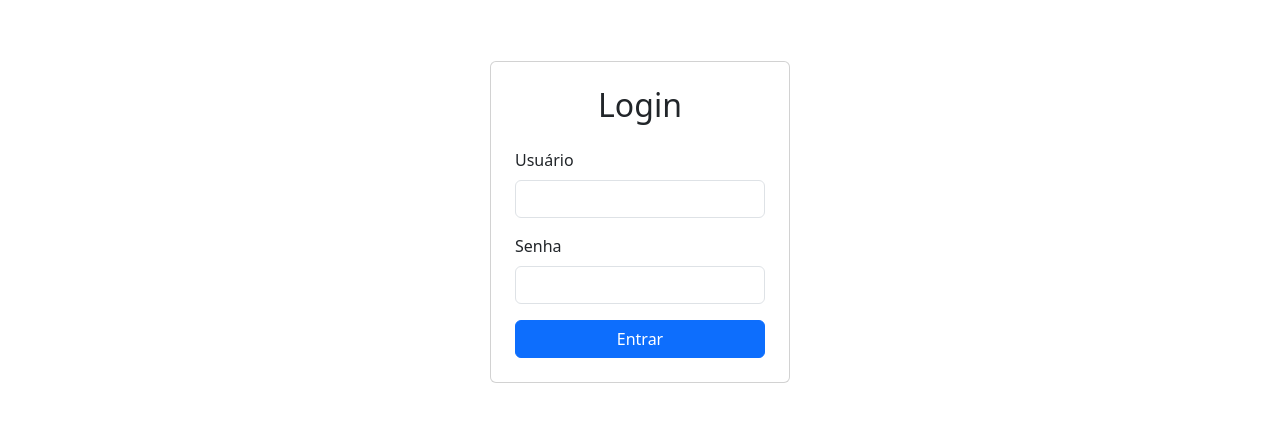
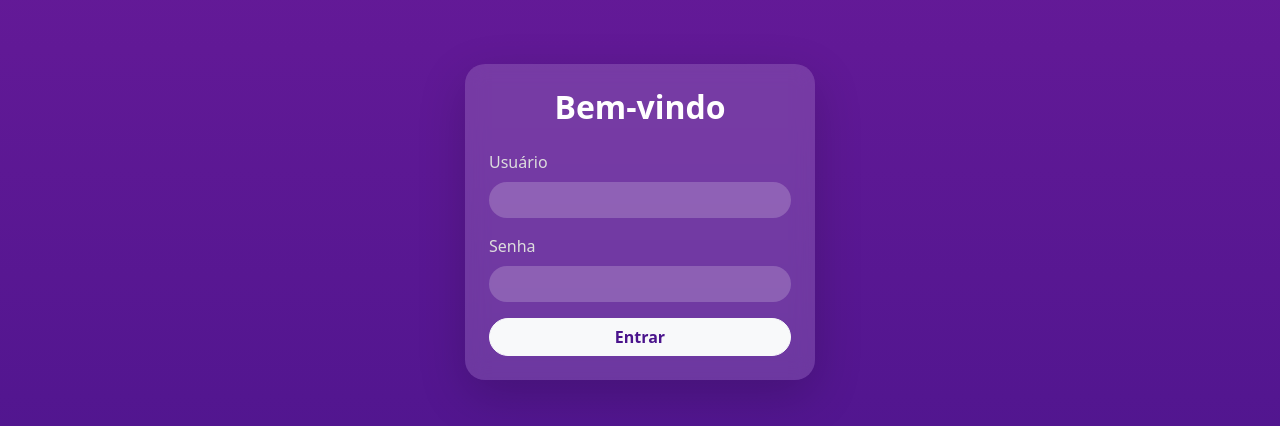
Before and after one commit to MayumiNascimento/projeto-salao-front, a React (Create React App) app: page /login in a window 1280 px wide. Shown: the part 178-604 px from the top of the page. Built offline with nearby package versions, Linux system fonts and the light colour scheme; no server answers.

Commit message:
add Comissão / correções

```diff
--- a/src/App.tsx
+++ b/src/App.tsx
@@ -9,7 +9,7 @@ import Relatorio from './pages/Relatorio/relatorio';
 import Agenda from './pages/Agenda/Agenda';
 import Dashboard from './pages/Dashboard/Dashboard';
 import AgendaFuncionario from './pages/AgendaFuncionario/AgendaFuncionario';
-
+import Comissao from './pages/Comissao/Comissao';
 
   // Função auxiliar para pegar o tipo do usuário logado
     const getTipo = () => {
@@ -119,6 +119,16 @@ function App() {
             </FuncRoute>
           }
         />
+        <Route
+          path="/comissoes"
+          element={
+            <FuncRoute>
+              <Layout>
+                <Comissao />
+              </Layout>
+            </FuncRoute>
+          }
+        />
       </Routes>
     </Router>
   );
--- a/src/components/Sidebar/sidebar.tsx
+++ b/src/components/Sidebar/sidebar.tsx
@@ -71,12 +71,21 @@ function Sidebar() {
           )}
 
           {tipo === 'funcionario' && (
+            <>
               <li className="nav-item">
                 <Link to="/agendaFuncionario" className="nav-link text-light px-2">
                   <i className="bi bi-calendar4-week fs-5"></i>
                   <span className="d-none d-md-inline ms-1">Minha agenda</span>
                 </Link>
               </li>
+              <li className="nav-item">
+                <Link to="/comissoes" className="nav-link text-light px-2">
+                  <i className="bi bi-calendar4-week fs-5"></i>
+                  <span className="d-none d-md-inline ms-1">Minhas comissões</span>
+                </Link>
+              </li>
+
+            </>
           )}
         </ul>
 
@@ -88,7 +97,7 @@ function Sidebar() {
             aria-expanded="false"
           >
             <i className="bi bi-person fs-5"></i>
-            <span className="d-none d-md-inline ms-2">{usuario?.nome || 'Usuário'}</span>
+            <span className="d-none d-md-inline ms-2" style={{fontSize: 20}}>{usuario?.nome || 'Usuário'}</span>
           </button>
           <ul className="dropdown-menu dropdown-menu-dark text-small shadow" aria-labelledby="dropdownUser1">
             <li>
--- a/src/components/modalAgenda/AddAgendamentoModal.tsx
+++ b/src/components/modalAgenda/AddAgendamentoModal.tsx
@@ -181,6 +181,7 @@ const AddAgendamentoModal: React.FC<AddAgendamentoModalProps> = ({ show, onClose
                     id="clienteTelefone"
                     value={clienteTelefone}
                     onChange={(e) => setClienteTelefone(e.target.value)}
+                    placeholder='Apenas numeros'
                     required
                   />
                 </div>
@@ -251,7 +252,7 @@ const AddAgendamentoModal: React.FC<AddAgendamentoModalProps> = ({ show, onClose
                   />
                 </div>
                 <div className="mb-3 col-md-6">
-                  <label htmlFor="desconto">Desconto (opcional):</label>
+                  <label htmlFor="desconto">Desconto:</label>
                   <input
                     type="number"
                     className="form-control"
@@ -285,7 +286,7 @@ const AddAgendamentoModal: React.FC<AddAgendamentoModalProps> = ({ show, onClose
               </div>
 
               <button type="submit" className="btn btn-primary">
-                Salvar Evento
+                Salvar
               </button>
             </form>
           </div>
--- a/src/components/modalAgenda/ViewAgendamentoModal.tsx
+++ b/src/components/modalAgenda/ViewAgendamentoModal.tsx
@@ -282,7 +282,7 @@ const handleUpdateStatus = async () => {
           <div className="modal-footer">
             <button
               type="button"
-              className="btn btn-warning me-2"
+              className="btn background-custom text-white me-2"
               onClick={() => {
                 onUpdate(agendamento);
               }}
--- a/src/components/whatsappStatus/WhatsAppStatus.tsx
+++ b/src/components/whatsappStatus/WhatsAppStatus.tsx
@@ -12,10 +12,10 @@ function WhatsAppStatus() {
     socket.on('whatsappStatus', (newStatus: string) => {
       setStatus(newStatus);
 
-      if (newStatus === 'connected') {
+      if (newStatus.toLowerCase() === 'connected') {
          setQrCode(null); // Remove o QR Code quando conectado
-        setVisible(true); // Mostra painel para a mensagem "Conectado"
-      } else if (newStatus === 'disconnected' || newStatus === 'timeout') {
+         setVisible(true); // Mostra painel para a mensagem "Conectado"
+      } else if (newStatus.toLowerCase() === 'disconnected' || newStatus.toLowerCase() === 'timeout') {
         setVisible(true); // Exibe se desconectado ou aguardando
       }
     });
@@ -41,26 +41,25 @@ function WhatsAppStatus() {
     return null;
   }
 
+  console.log('status recebido ',status)
+
   return (
-     <div className="d-flex flex-column align-items-center">
-      {status === 'CONNECTED' || 'connected' ? (
-        <div className="text-success">
-          <p style={{ fontWeight: 'bold', fontSize: '1.2rem' }}>WhatsApp conectado com sucesso!</p>
-        </div>
-      ) : qrCode ? (
+  <div className="d-flex flex-column align-items-center">
+    {status === 'CONNECTED' || status === 'connected' ? (
+      <div className="text-success">
+        <p style={{ fontWeight: 'bold', fontSize: '1.2rem' }}>
+          ✅ WhatsApp conectado com sucesso!
+        </p>
+      </div>
+    ) :
+      qrCode ? (
         <img
           src={qrCode}
           alt="QR Code do WhatsApp"
           style={{ width: '200px', height: 'auto', borderRadius: '6px' }}
         />
-      ) : (
-        <div className="d-flex flex-column align-items-center">
-          <div className="spinner-border text-primary mb-3" role="status"></div>
-          <p className="text-muted mb-0">Aguardando QR Code do WhatsApp...</p>
-        </div>
-      )}
-
-    </div>
+      ) : null }
+  </div>
   );
 }
 
--- a/src/pages/AgendaFuncionario/AgendaFuncionario.tsx
+++ b/src/pages/AgendaFuncionario/AgendaFuncionario.tsx
@@ -1,5 +1,4 @@
 import { useState, useEffect } from 'react';
-
 import api from '../../services/api';
 import FullCalendar from '@fullcalendar/react';
 import dayGridPlugin from '@fullcalendar/daygrid';
@@ -78,7 +77,7 @@ return (
                 icon: 'info',
                 confirmButtonText: 'Fechar',
                 customClass: {
-                  popup: 'text-start',
+                popup: 'text-start',
                 },
               });
             }}
--- /dev/null
+++ b/src/pages/Comissao/Comissao.tsx
@@ -0,0 +1,56 @@
+import { useEffect, useState } from 'react';
+import api from '../../services/api';
+
+function Comissao() {
+  const [comissoes, setComissoes] = useState<any[]>([]);
+  const [totalComissao, setTotalComissao] = useState<number>(0);
+  const [periodo, setPeriodo] = useState<string>('semana');
+
+  useEffect(() => {
+    fetchComissoes();
+  }, [periodo]);
+
+  const fetchComissoes = async () => {
+    try {
+      const response = await api.get(`/api/comissoes?periodo=${periodo}`);
+      setComissoes(response.data.comissoes);
+      setTotalComissao(response.data.totalComissao);
+    } catch (erro) {
+      console.error("Erro ao carregar comissões:", erro);
+    }
+  };
+
+  return (
+    <div className="container mt-4">
+      <h2>💰 Minhas Comissões</h2>
+      <div className="mb-3">
+        <label className="form-label">Filtrar por período:</label>
+        <select value={periodo} onChange={(e) => setPeriodo(e.target.value)} className="form-select w-auto">
+          <option value="dia">Hoje</option>
+          <option value="semana">Últimos 7 dias</option>
+        </select>
+      </div>
+
+      <h4>Total: R$ {totalComissao.toFixed(2)}</h4>
+
+      <table className="table table-bordered mt-3">
+        <thead>
+          <tr>
+            <th>Data</th>
+            <th>Comissão (R$)</th>
+          </tr>
+        </thead>
+        <tbody>
+          {comissoes.map((c) => (
+            <tr key={c.id}>
+              <td>{new Date(c.dia).toLocaleDateString()}</td>
+              <td>R$ {c.comissao.toFixed(2)}</td>
+            </tr>
+          ))}
+        </tbody>
+      </table>
+    </div>
+  );
+}
+
+export default Comissao;
--- a/src/pages/Login/Login.tsx
+++ b/src/pages/Login/Login.tsx
@@ -56,37 +56,55 @@ function Login() {
   };
 
   return (
-    <div className="d-flex justify-content-center align-items-center vh-100">
-      <div className="card p-4" style={{ width: '300px' }}>
-        <h2 className="text-center mb-4">Login</h2>
-        {error && <div className="alert alert-danger">{error}</div>}
+    <div className="d-flex justify-content-center align-items-center vh-100 background-custom" style={{ minHeight: '100vh' }}>
+      <div
+        className="card shadow-lg p-4 border-0"
+        style={{
+          width: '350px',
+          borderRadius: '20px',
+          backgroundColor: 'rgba(255, 255, 255, 0.15)', // branco com transparência para contraste suave
+          backdropFilter: 'blur(10px)', // efeito de blur para sofisticar
+          color: '#fff',
+        }}
+      >
+        <h2 className="text-center mb-4" style={{ fontWeight: '700' }}>Bem-vindo</h2>
+        {error && (
+          <div className="alert alert-danger" style={{ backgroundColor: 'rgba(255, 69, 58, 0.85)', color: '#fff' }}>
+            {error}
+          </div>
+        )}
         <form onSubmit={handleLogin}>
           <div className="mb-3">
-            <label htmlFor="username" className="form-label">Usuário</label>
+            <label htmlFor="username" className="form-label" style={{ color: '#ddd' }}>Usuário</label>
             <input
               type="text"
-              className="form-control"
+              className="form-control rounded-pill"
               id="username"
               value={email}
               onChange={(e) => setEmail(e.target.value)}
               required
+              style={{ backgroundColor: 'rgba(255,255,255,0.2)', border: 'none', color: '#fff' }}
             />
           </div>
           <div className="mb-3">
-            <label htmlFor="password" className="form-label">Senha</label>
+            <label htmlFor="password" className="form-label" style={{ color: '#ddd' }}>Senha</label>
             <input
               type="password"
-              className="form-control"
+              className="form-control rounded-pill"
               id="password"
               value={senha}
               onChange={(e) => setSenha(e.target.value)}
               required
+              style={{ backgroundColor: 'rgba(255,255,255,0.2)', border: 'none', color: '#fff' }}
             />
           </div>
-          <button type="submit" className="btn btn-primary w-100">Entrar</button>
+          <button type="submit" className="btn btn-light w-100 rounded-pill fw-semibold" style={{ color: '#4a148c' }}>
+            Entrar
+          </button>
         </form>
       </div>
     </div>
+
   );
 };
 
```
Lines whose indentation alone changed are shown as unchanged.
